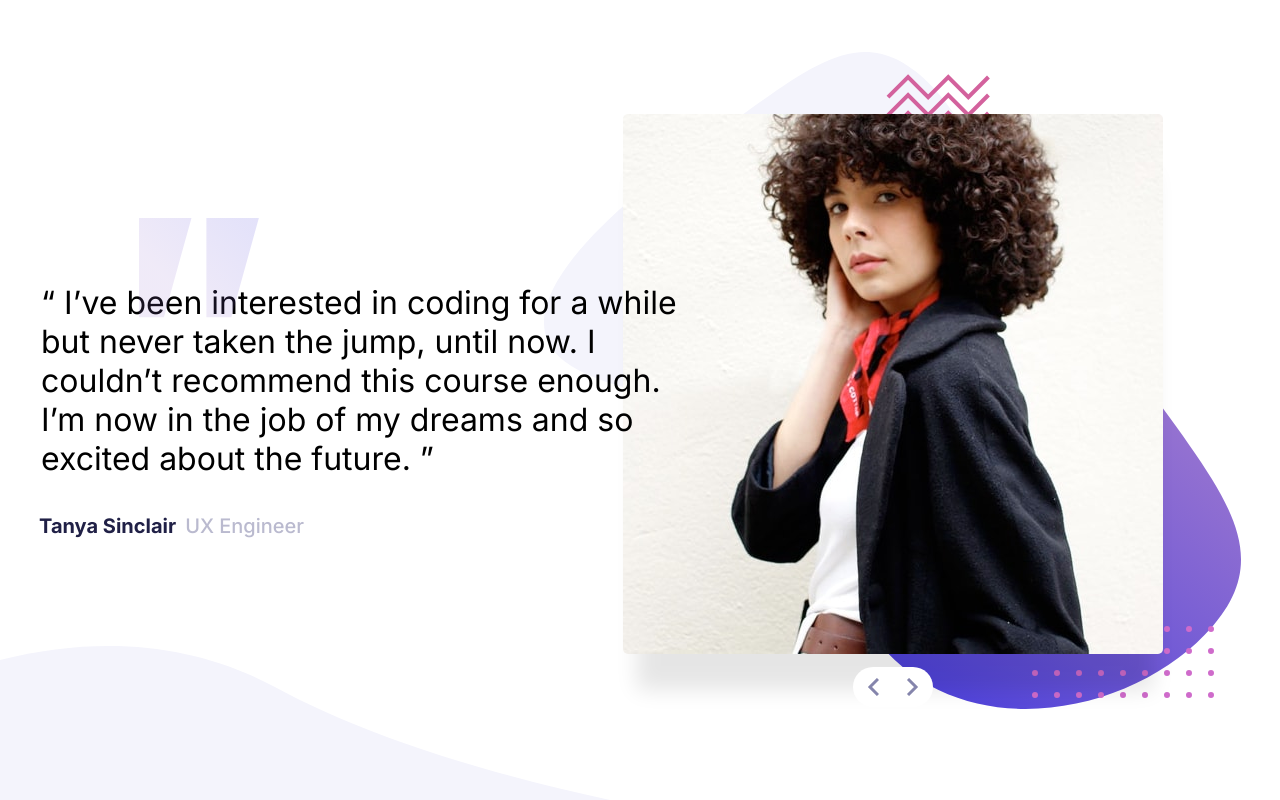
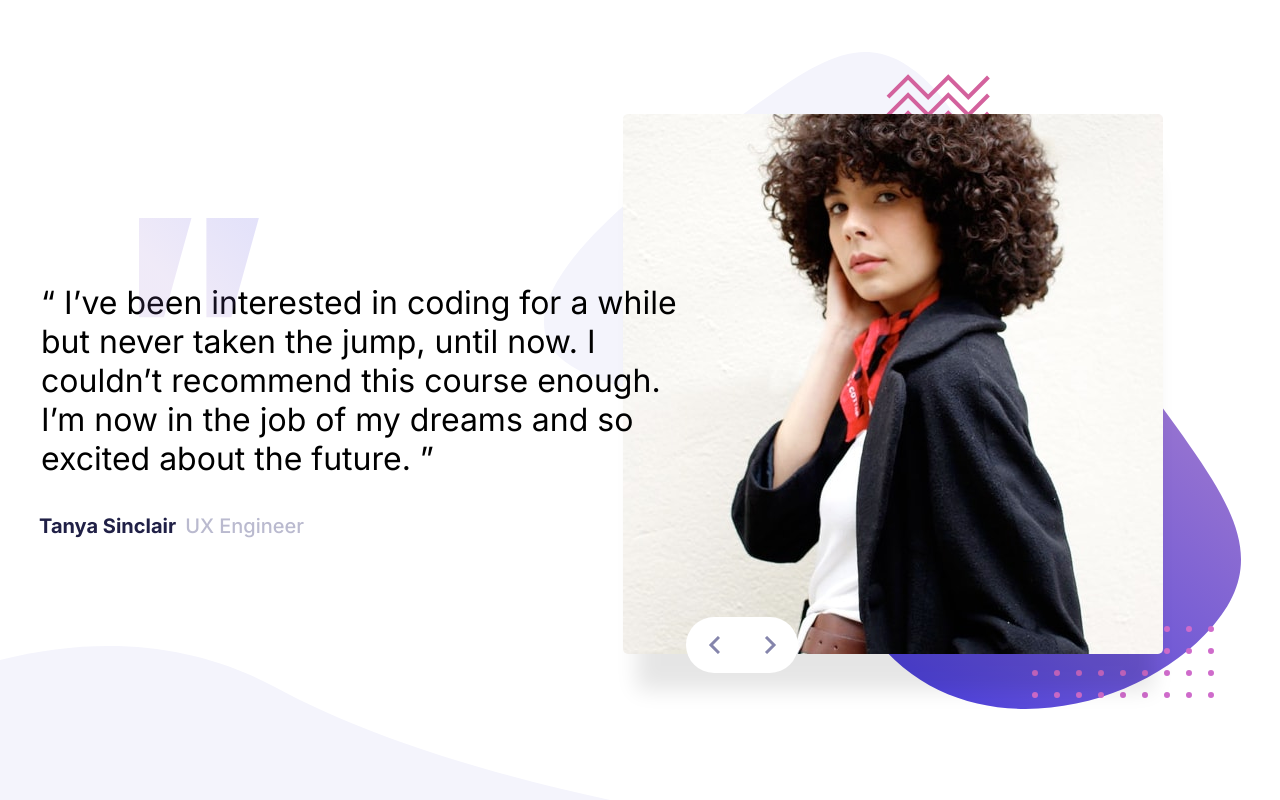
Before and after one commit to fistty/Coding-Bootcamp-Testimonial, a plain HTML site: page index.html in a window 1280 px wide. Drawn offline with Linux system fonts and the light colour scheme.

Commit message:
Update Coding-bootcamp.css

```diff
--- a/Coding-bootcamp.css
+++ b/Coding-bootcamp.css
@@ -141,13 +141,10 @@ main {
   border: none;
 }
 
-
 .pattern-curve > img {
   max-width: 100%;
   display: block;
 }
-
-
 
 @media screen and (min-width: 75rem) {
   .card {
@@ -163,6 +160,13 @@ main {
     height: 100%;
     width: 43.5625rem;
     padding-top: 3.9375rem;
+  }
+
+  .image-container > .button-container {
+    left: 142px;
+    bottom: 2.225rem;
+    width: 112px;
+    height: 56px;
   }
 
   .image-container > img {
```
